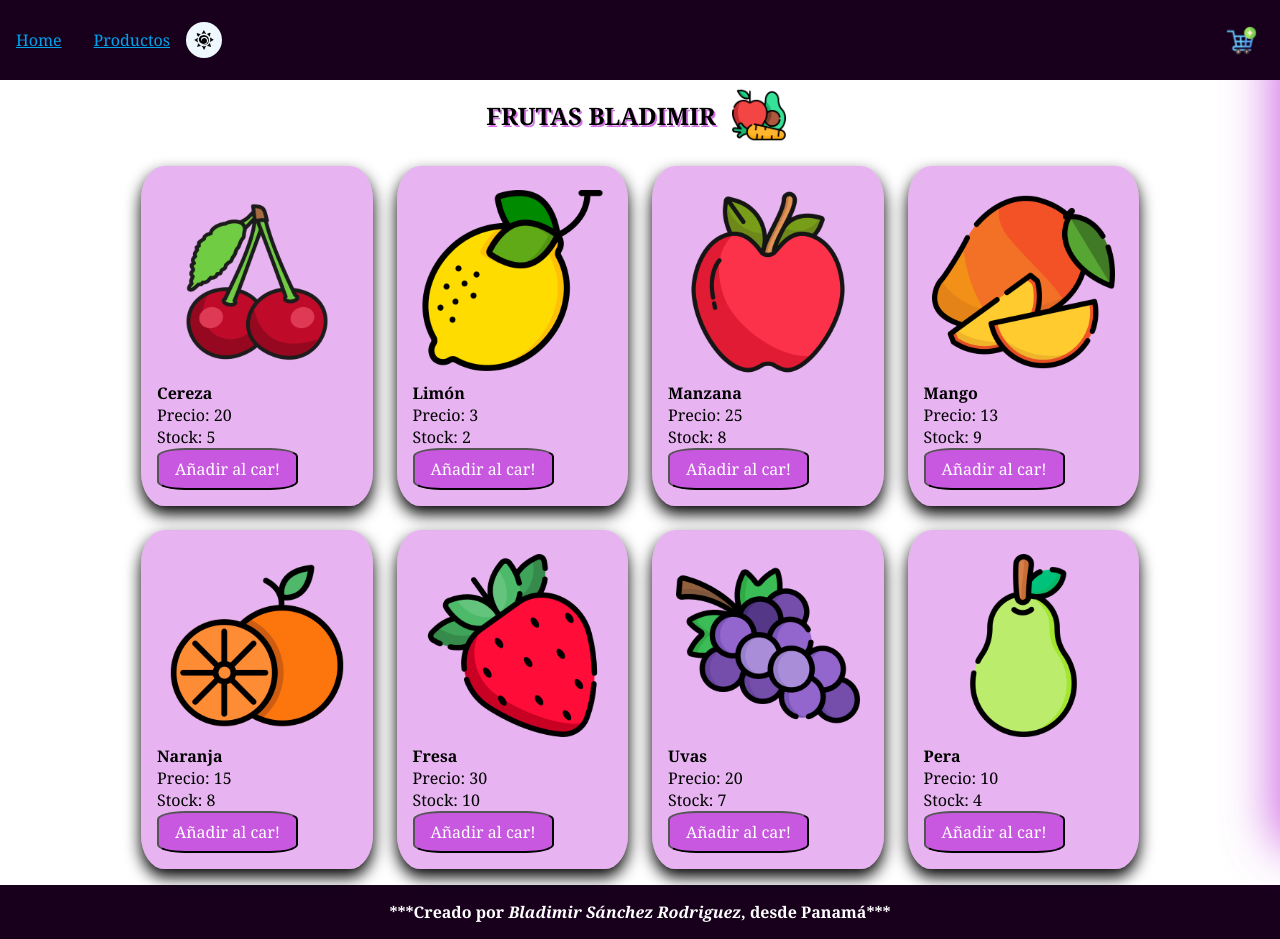
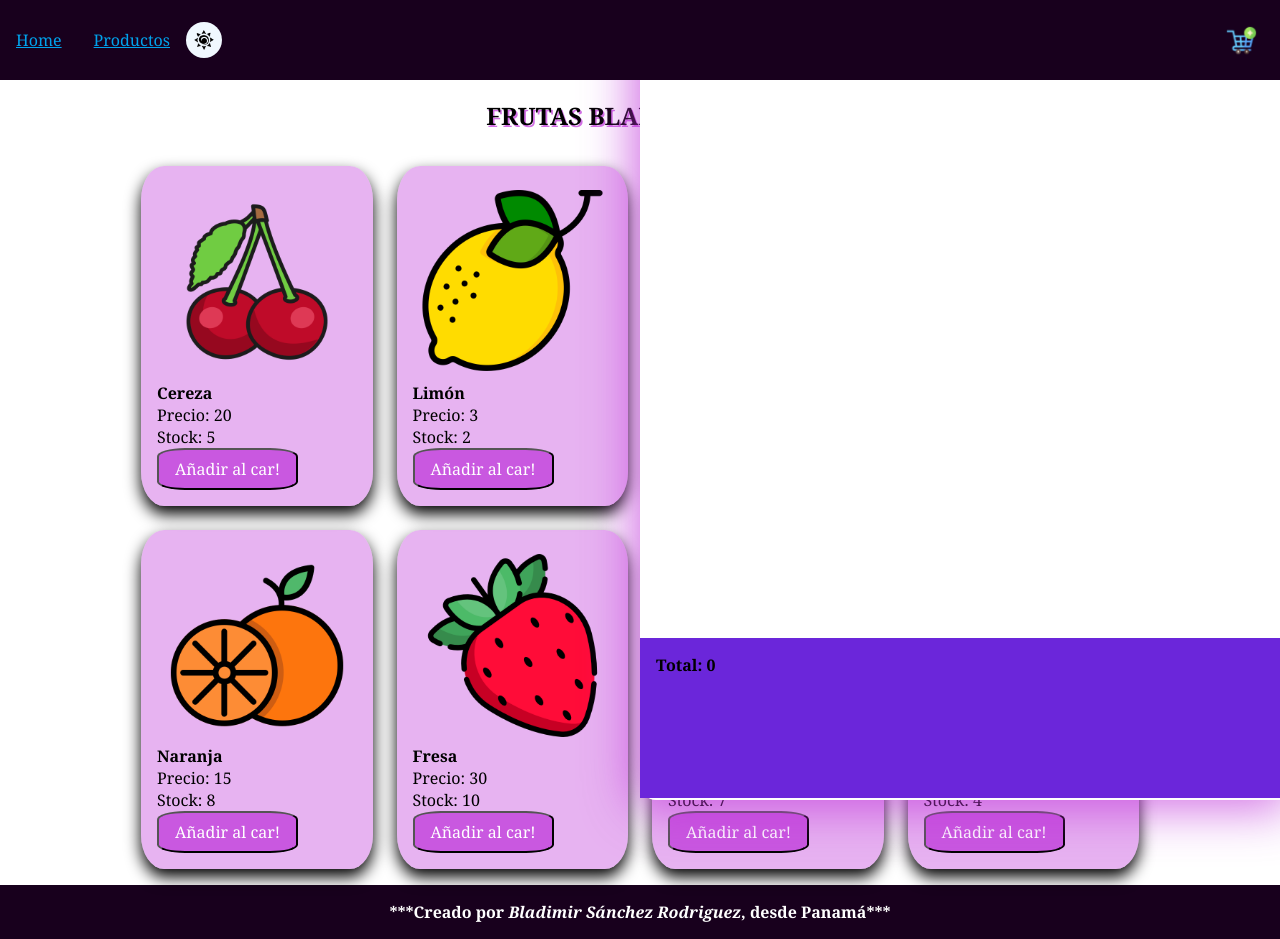
Before and after one commit to bladimir31/Ecommerrs, a plain HTML site: page index.html in a window 1280 px wide. Both pictures are taken after a click on the picture 1241 px from the left and 40 px from the top of the page. Drawn offline with Linux system fonts and the light colour scheme.

Commit message:
ajuste css

```diff
--- a/styles.css
+++ b/styles.css
@@ -193,10 +193,14 @@ img{
 }
 
 
-.body_kart-show img{
-    width: 1rem;
-    display: block;
+.body_kart-show {
+    transform: translateX(0);
+    width: 50%;
+    height: 100%;
+    top:0;
+    right: 0;
 }
+
 footer{
     height: 40%;
     text-align: center;
```
